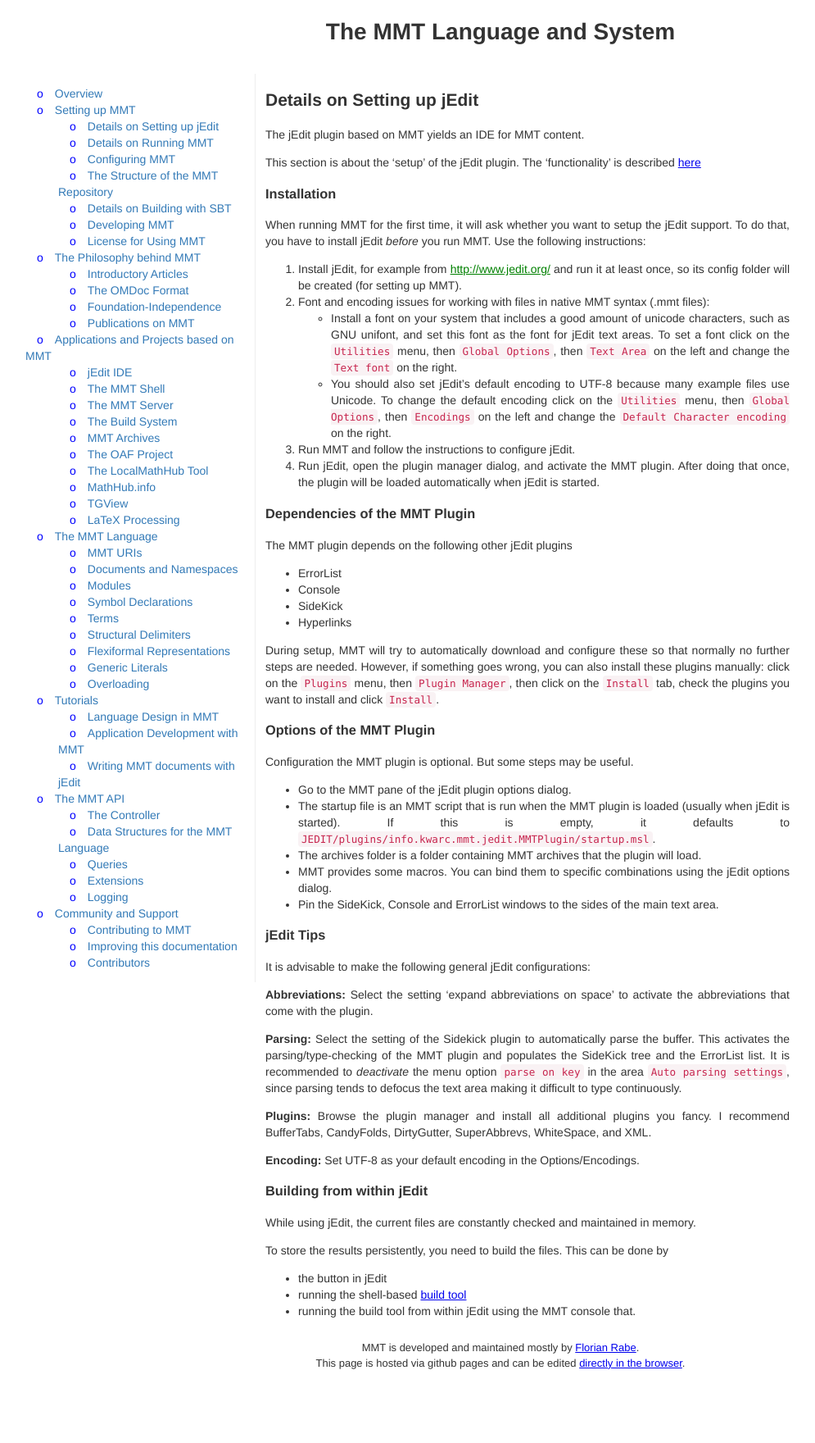
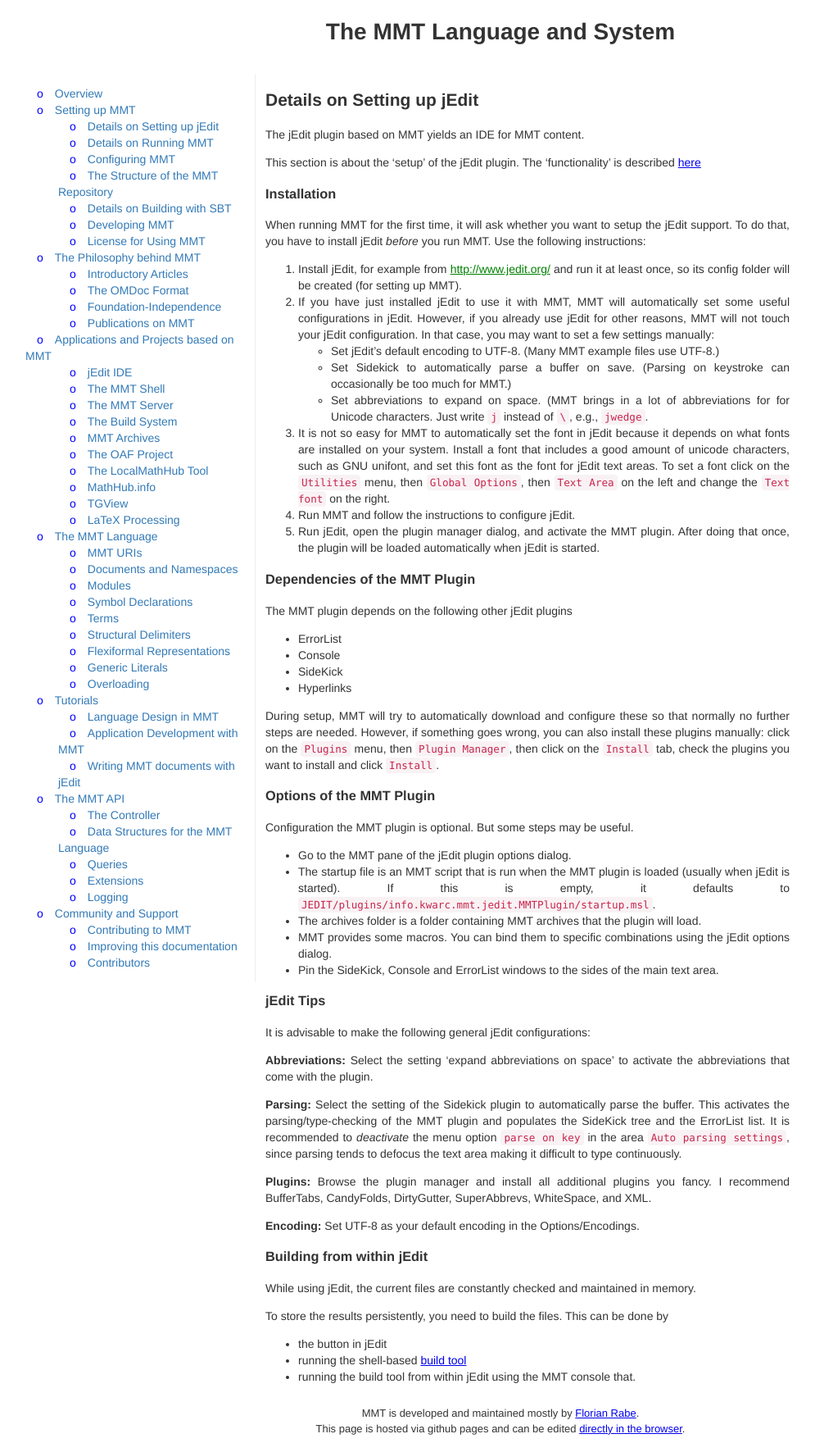
Before and after one commit to UniFormal/uniformal.github.io, a Jekyll site: the page built from doc/setup/jedit.md, in a window 1280 px wide. Shown: the whole page at 82% size, without its empty margins (29-1024 px from the left). Built offline with Jekyll 4.4.1, drawn with Linux system fonts in a browser that asks for light colours; before the commit the page ends 1680 px from its top, so only the background shows below that.

Commit message:
Update jedit.md

````diff
--- a/doc/setup/jedit.md
+++ b/doc/setup/jedit.md
@@ -15,11 +15,13 @@
 Use the following instructions:
 
 1. Install jEdit, for example from [http://www.jedit.org/](http://www.jedit.org/) and run it at least once, so its config folder will be created (for setting up MMT).
-2. Font and encoding issues for working with files in native MMT syntax (.mmt files):
-  * Install a font on your system that includes a good amount of unicode characters, such as GNU unifont, and set this font as the font for jEdit text areas. To set a font click on the ```Utilities``` menu, then ```Global Options```, then ```Text Area``` on the left and change the ```Text font``` on the right.
-  * You should also set jEdit's default encoding to UTF-8 because many example files use Unicode. To change the default encoding click on the ```Utilities``` menu, then ```Global Options```, then ```Encodings``` on the left and change the ```Default Character encoding``` on the right.
-3. Run MMT and follow the instructions to configure jEdit.
-4. Run jEdit, open the plugin manager dialog, and activate the MMT plugin.
+2. If you have just installed jEdit to use it with MMT, MMT will automatically set some useful configurations in jEdit. However, if you already use jEdit for other reasons, MMT will not touch your jEdit configuration. In that case, you may want to set a few settings manually:
+  * Set jEdit's default encoding to UTF-8. (Many MMT example files use UTF-8.)
+  * Set Sidekick to automatically parse a buffer on save. (Parsing on keystroke can occasionally be too much for MMT.)
+  * Set abbreviations to expand on space. (MMT brings in a lot of abbreviations for for Unicode characters. Just write `j` instead of `\`, e.g., `jwedge`.
+3. It is not so easy for MMT to automatically set the font in jEdit because it depends on what fonts are installed on your system. Install a font that includes a good amount of unicode characters, such as GNU unifont, and set this font as the font for jEdit text areas. To set a font click on the ```Utilities``` menu, then ```Global Options```, then ```Text Area``` on the left and change the ```Text font``` on the right.
+4. Run MMT and follow the instructions to configure jEdit.
+5. Run jEdit, open the plugin manager dialog, and activate the MMT plugin.
    After doing that once, the plugin will be loaded automatically when jEdit is started.
 
 ### Dependencies of the MMT Plugin
````
